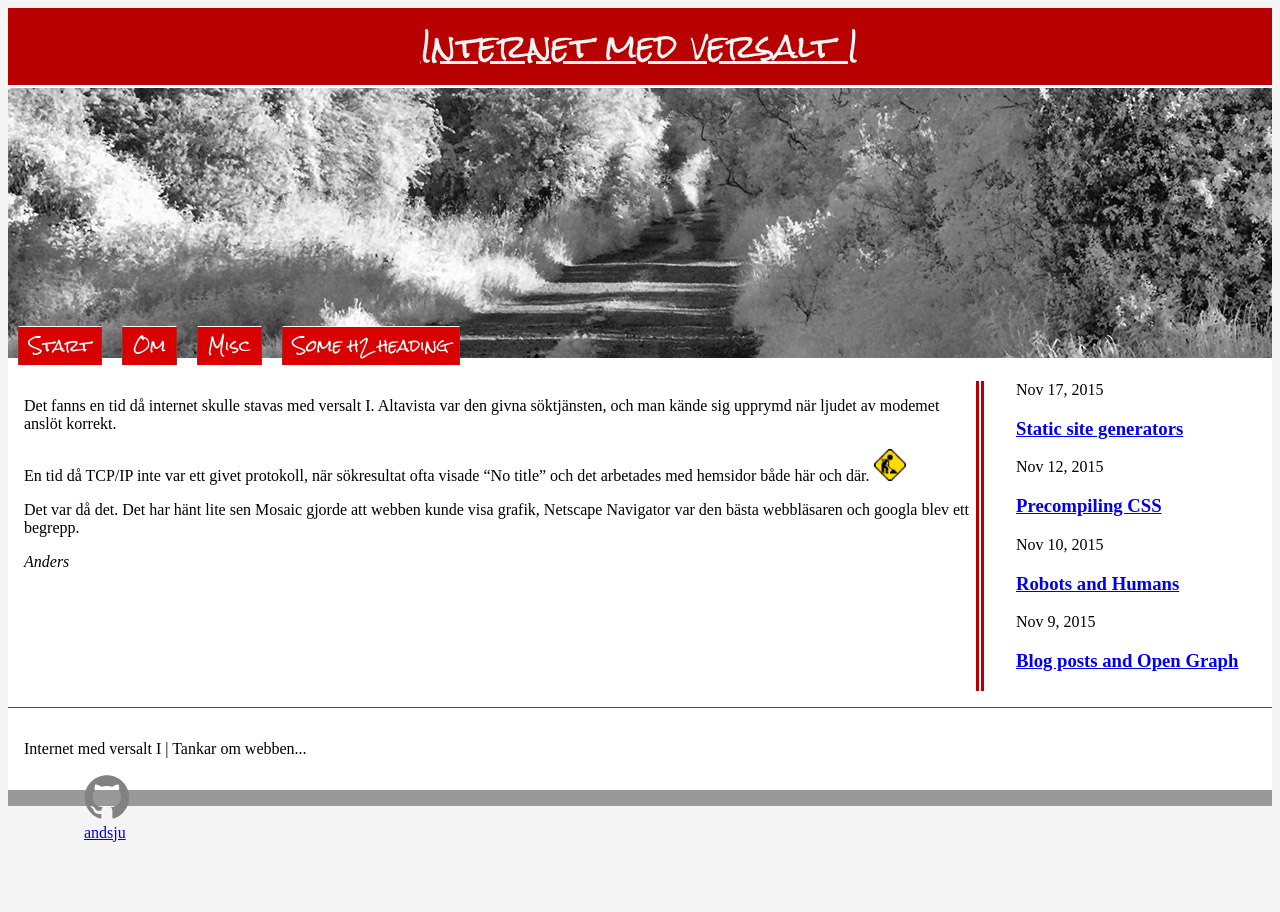
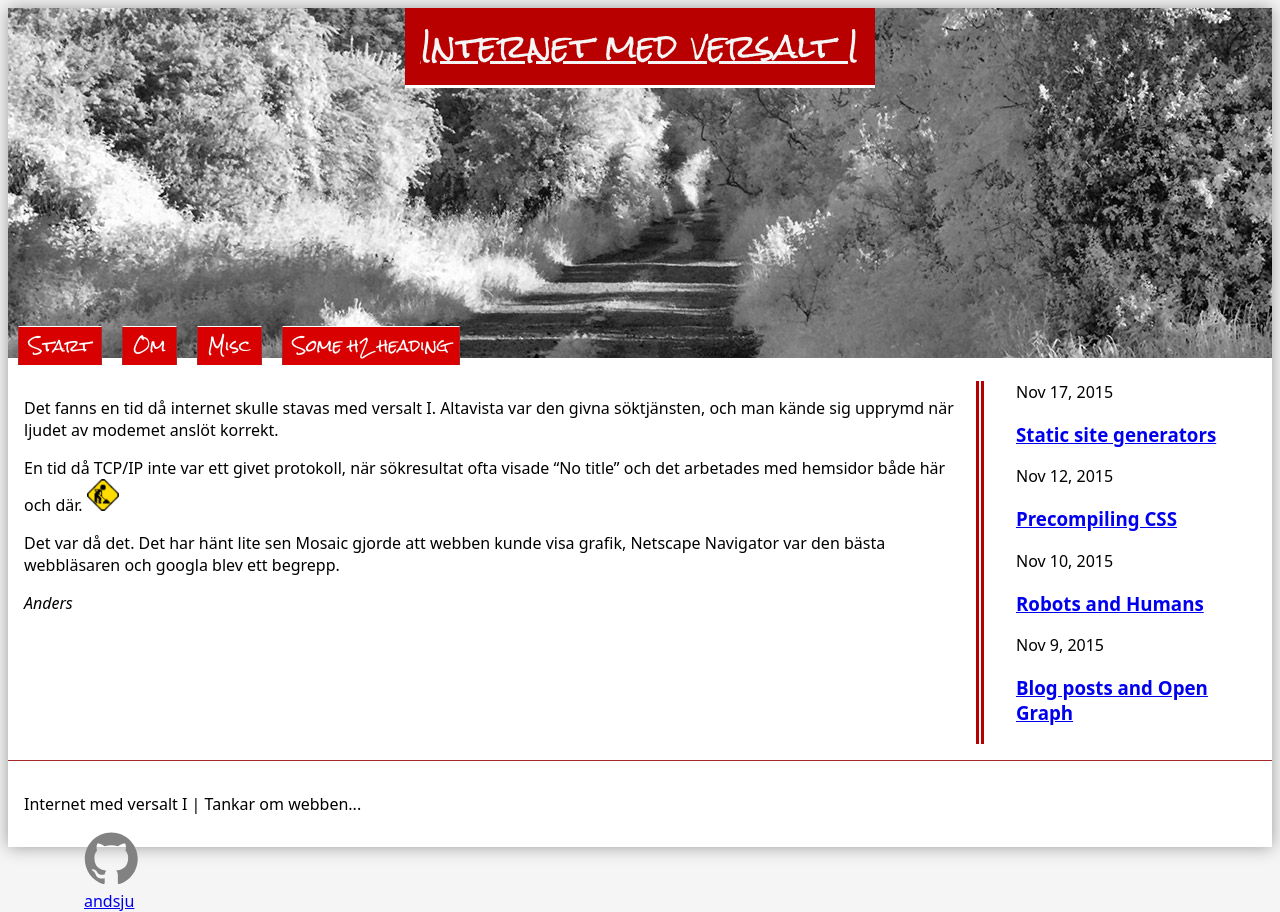
Before and after one commit to andsju/andsju, a Jekyll site: the page built from index.md, in a window 1280 px wide. Built offline with Jekyll 4.4.1, drawn with Linux system fonts in a browser that asks for light colours.

Commit message:
HTML semantics

```diff
--- a/css/style.css
+++ b/css/style.css
@@ -8,6 +8,7 @@
 
 body {
     background-color: whitesmoke;
+    font-family: system-ui;
 }
 
 
@@ -17,7 +18,7 @@
     width: 100%;
     margin: 0 auto;
     background-color: #FFF;
-    box-shadow: 0 1rem #999
+    box-shadow: 0 0 1rem #999
 }
 
 
@@ -38,6 +39,9 @@
     background: #B80000;
     border-bottom: 3px solid #FFF;
     text-align: center;
+    width: fit-content;
+    padding: 0 1rem;
+    margin: 0 auto;
 }
 
 a.site-title {
```
